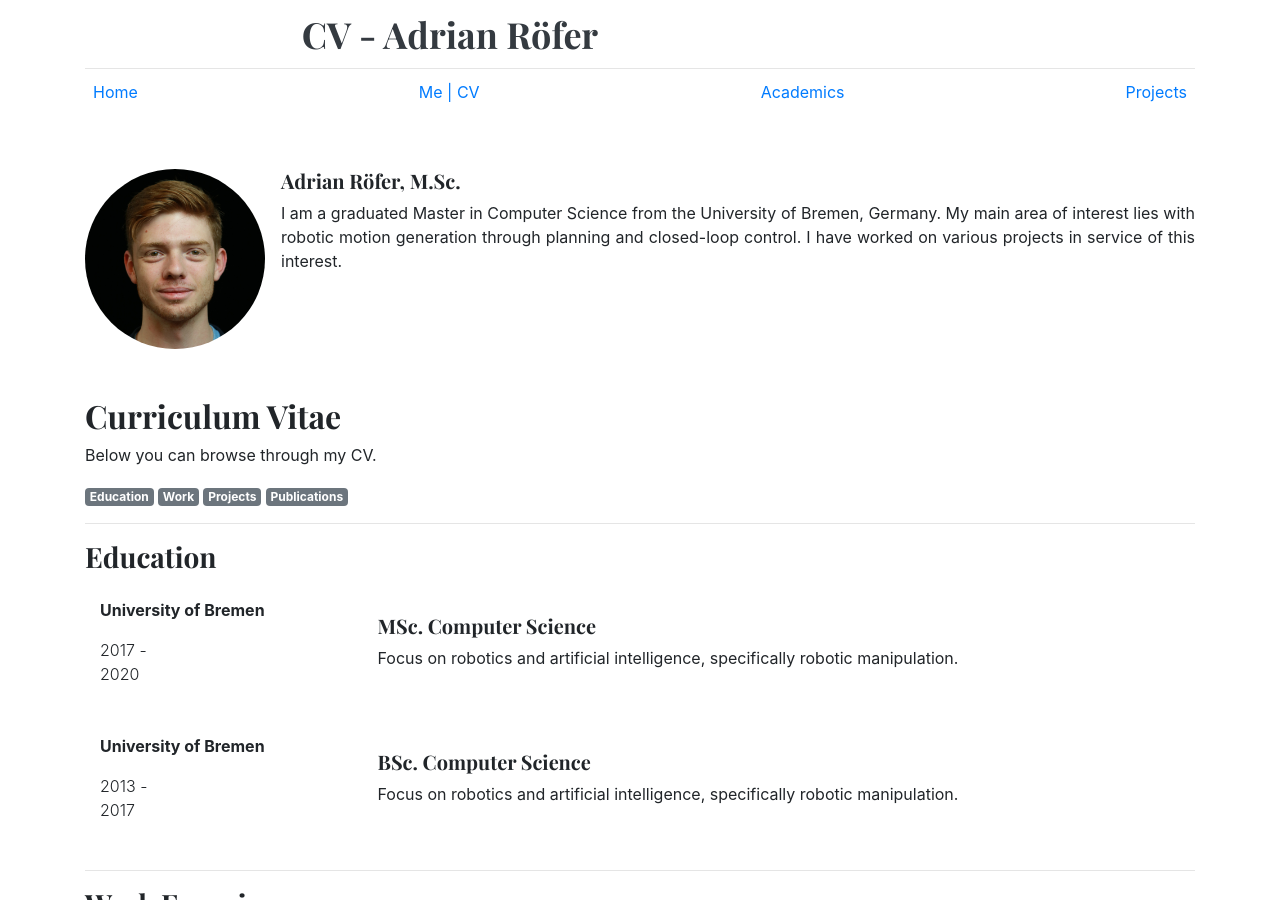
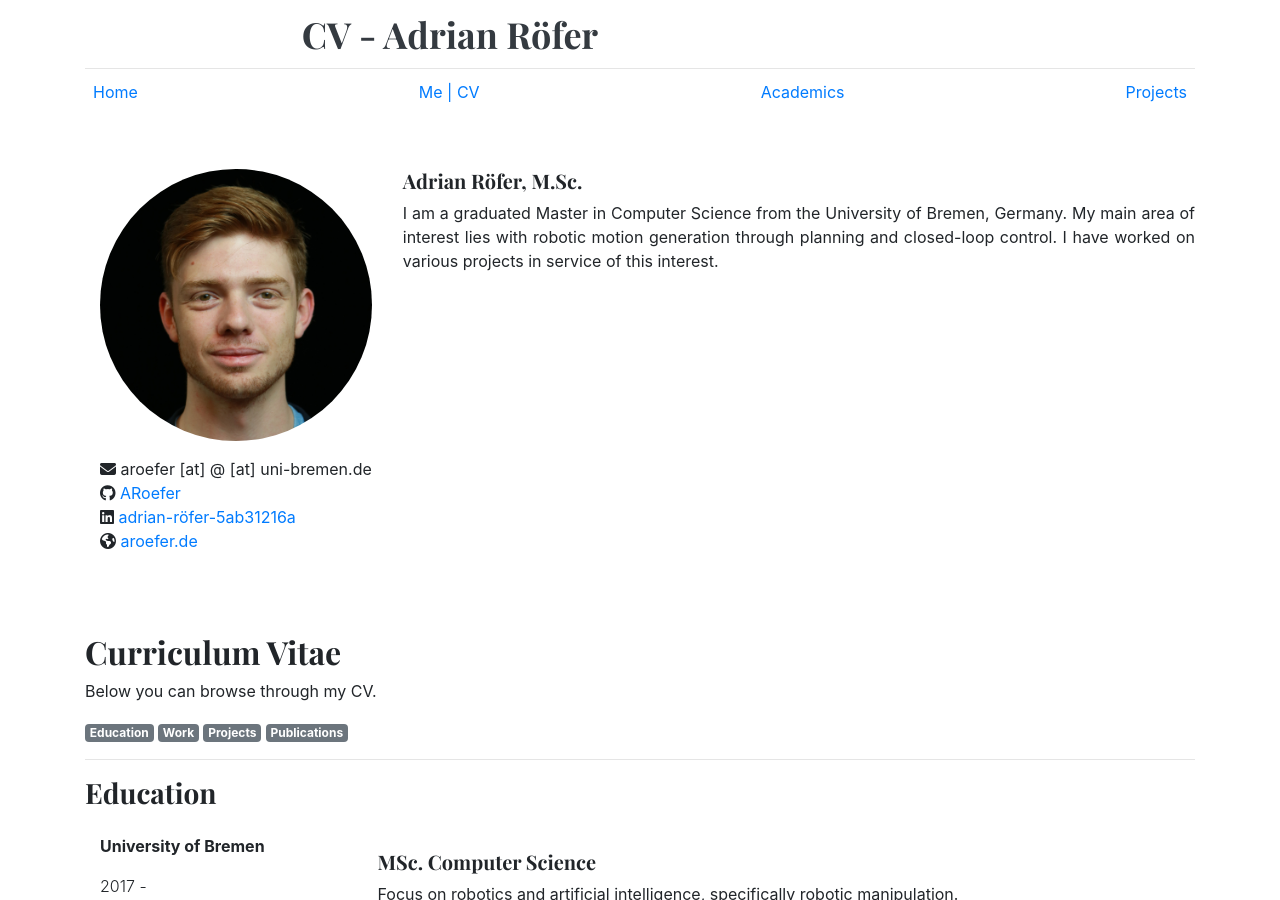
Before and after one commit to ARoefer/personal_site, a Jekyll site: the page built from cv.html, in a window 1280 px wide and 900 px high. Built offline with Jekyll 4.4.1, drawn with Linux system fonts in a browser that asks for light colours; nearby versions of some CDN libraries.

Commit message:
Added contact information.

```diff
--- a/_data/cv.yaml
+++ b/_data/cv.yaml
@@ -5,7 +5,11 @@ top:
   description: I am a graduated Master in Computer Science from the University of Bremen, Germany.
 
     My main area of interest lies with robotic motion generation through planning and closed-loop control. I have worked on various projects in service of this interest.
-
+  contact:
+    email: aroefer [at] @ [at] uni-bremen.de
+    linkedin: adrian-röfer-5ab31216a
+    website: aroefer.de
+    github: ARoefer
 Content:
   Education:
     - title: MSc. Computer Science
--- a/_data/navigation.yaml
+++ b/_data/navigation.yaml
@@ -1,5 +1,5 @@
 - title: Home
-  link: /
+  link: index
 - title: Me | CV
   link: cv
 - title: Academics
--- a/_layouts/default.html
+++ b/_layouts/default.html
@@ -8,6 +8,7 @@ title: "Lol, your title is missing"
     <title>{{ page.title }}</title>
     <link rel="stylesheet" href="https://stackpath.bootstrapcdn.com/bootstrap/4.5.2/css/bootstrap.min.css" integrity="sha384-JcKb8q3iqJ61gNV9KGb8thSsNjpSL0n8PARn9HuZOnIxN0hoP+VmmDGMN5t9UJ0Z" crossorigin="anonymous">
     <link href="https://fonts.googleapis.com/css?family=Playfair+Display:700,900" rel="stylesheet">
+    <script src="https://kit.fontawesome.com/84503adb59.js" crossorigin="anonymous"></script>
 
     <link href="assets/css/blog.css" rel="stylesheet">
 </head>
--- a/cv.html
+++ b/cv.html
@@ -3,7 +3,41 @@ layout: default
 title: "CV - Adrian Röfer"
 ---
 <div class="media py-5">
-    <img src="{{ site.data.cv.top.picture }}" class="align-self-center mr-3 rounded-circle" alt="Profile Picture" style="width: {{ site.data.cv.top.picture_size }}px;">
+    <div class="align-self-center mr-3">
+        <div class="container">
+            <div class="row">
+            <img src="{{ site.data.cv.top.picture }}" class="col-sm rounded-circle" alt="Profile Picture" style="width: {{ site.data.cv.top.picture_size }}px;">
+            </div>
+            {% assign contact = site.data.cv.top.contact %}
+            <div class="row py-3">
+                <ul class="list-unstyled col-sm">
+                    {% if contact.email %}
+                    <li><i class="fas fa-envelope"></i>
+                      <span>{{ contact.email }}</span>
+                    </li>
+                    {% endif %}
+
+                    {% if contact.github %}
+                    <li><i class="fab fa-github"></i>
+                      <a href="http://github.com/{{ contact.github }}" target="_blank">{{ contact.github }}</a>
+                    </li>
+                    {% endif %}
+
+                    {% if contact.linkedin %}
+                    <li><i class="fab fa-linkedin"></i>
+                      <a href="https://linkedin.com/in/{{ contact.linkedin }}" target="_blank">{{ contact.linkedin }}</a>
+                    </li>
+                    {% endif %}
+
+                    {% if contact.website %}
+                    <li><i class="fas fa-globe-americas"></i>
+                      <a href="http://{{ contact.website }}" target="_blank">{{ contact.website }}</a>
+                    </li>
+                    {% endif %}
+                </ul>
+            </div>
+        </div>
+    </div>
     <div class="media-body">
         <h5 class="mt-0">{{ site.data.cv.top.title }}</h5>
         <p class="mt-0 text-justify">{{ site.data.cv.top.description }}</p>
```
